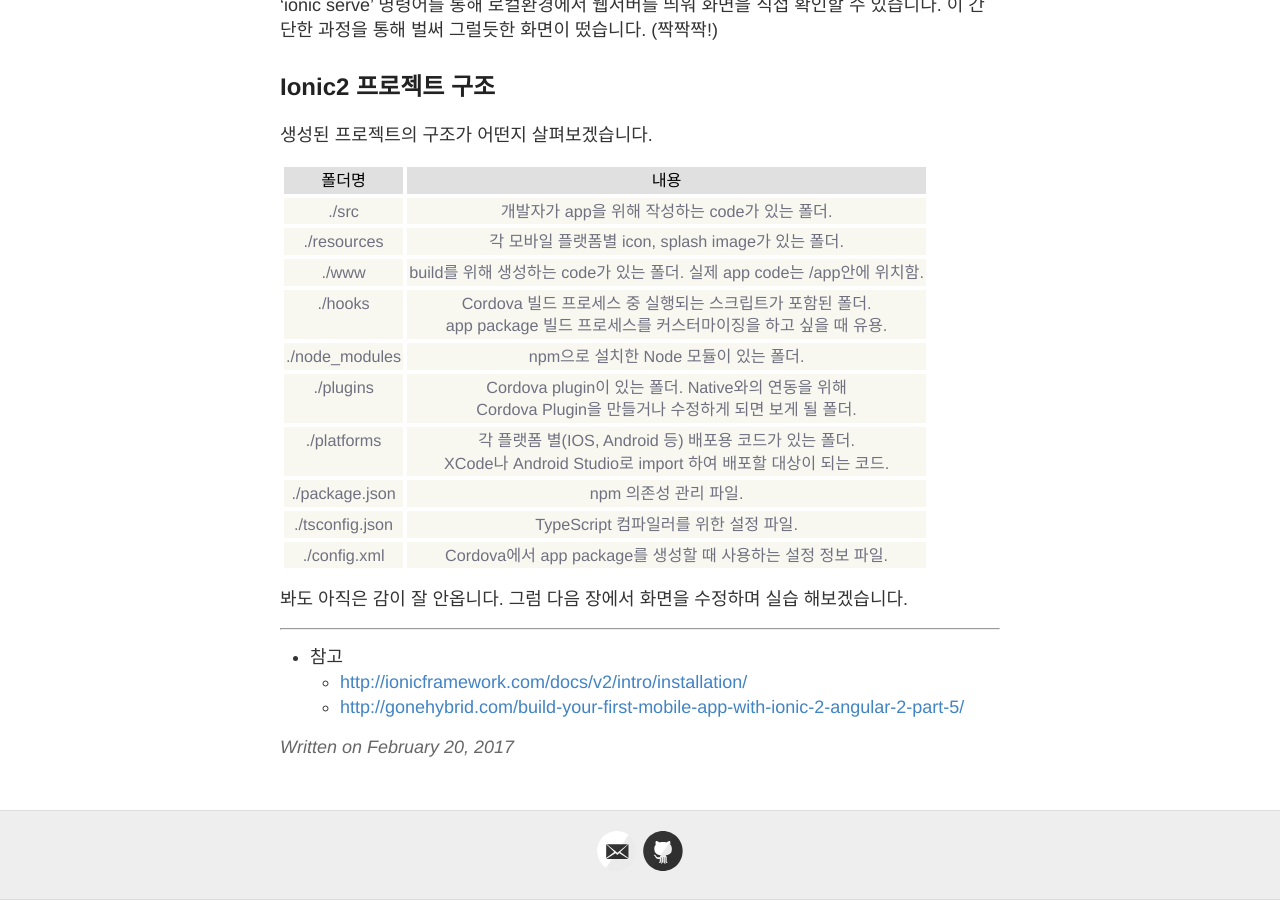
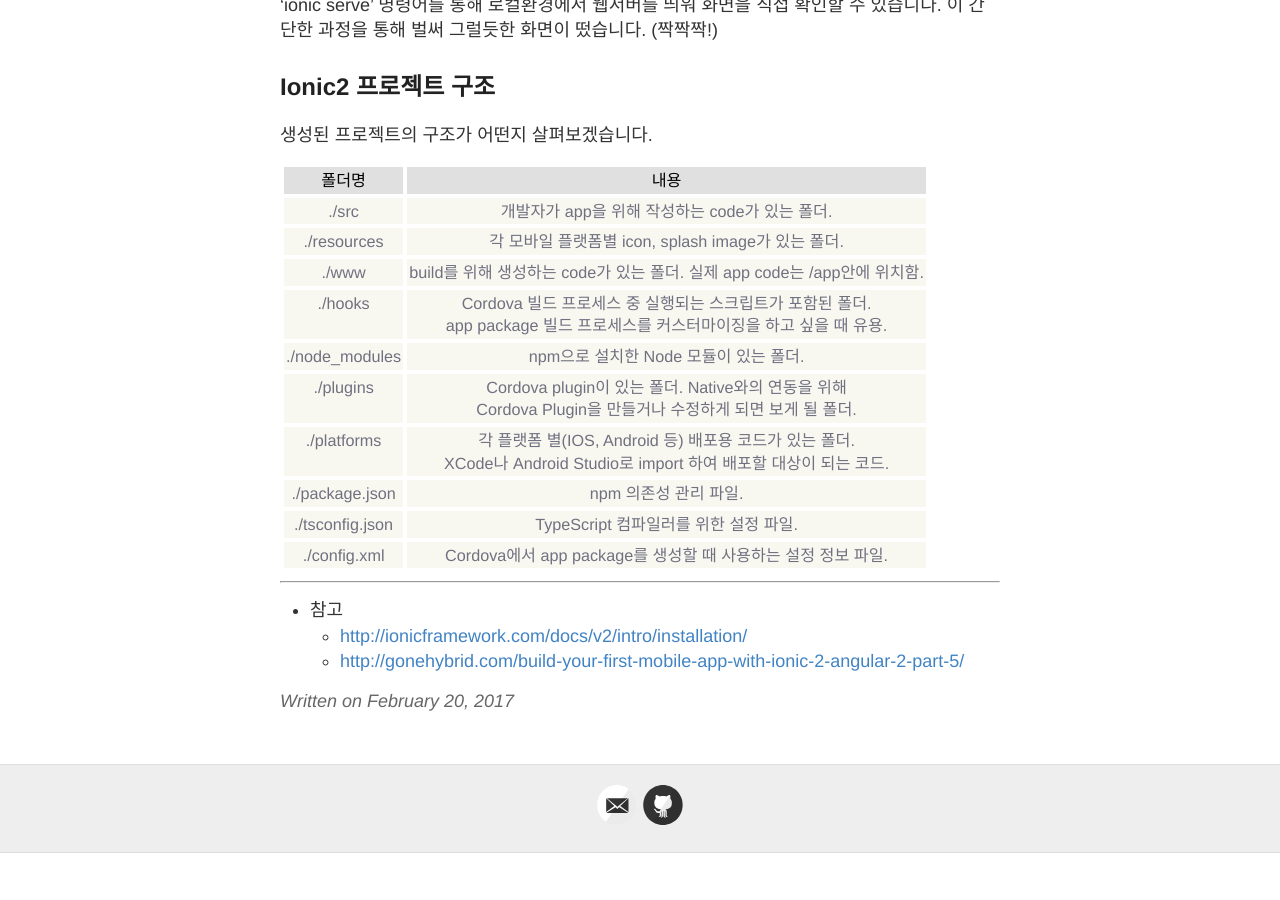
Before and after one commit to sungjun221/sungjun221.github.io, a Jekyll site: the page built from _posts/2017-02-20-ionic2-install.markdown, in a window 1280 px wide and 900 px high, scrolled down 801 px. Built offline with Jekyll 4.4.1, drawn with Linux system fonts in a browser that asks for light colours; after the commit the page ends 1654 px from its top, so only the background shows below that; some of the changed text lies outside the part shown.

Commit message:
Changed some previous posts

```diff
--- a/_posts/2017-02-19-using-ionic2-firebase3-intro.markdown
+++ b/_posts/2017-02-19-using-ionic2-firebase3-intro.markdown
@@ -70,5 +70,3 @@
 > Firebase is a mobile and web application platform with tools and infrastructure designed to help developers build high-quality apps.
 
 Firebase는 모바일 또는 웹어플리케이션을 만들 때 메시징, 인증, DB, 저장소 등의 운영/인프라영역 구축을 제공해주는 플랫폼입니다. 그래서 개발자는 서버구성이나 관리, 인증체계 구축 등을 신경쓰지 않고 Firebase에서 제공해주는 것을 그대로 사용하면 됩니다.
-
-그럼 Ionic2+Firebase3를 이용한 앱개발 방법에 대해 다음 장에서 설명을 이어가겠습니다.
--- a/_posts/2017-02-20-ionic2-install.markdown
+++ b/_posts/2017-02-20-ionic2-install.markdown
@@ -1,6 +1,6 @@
 ---
 layout: post
-title:  "Ionic2 시작하기"
+title:  "Ionic2 프로젝트 만들기"
 date:   2017-02-20 12:56:00 +0900
 categories: ionic
 ---
@@ -50,7 +50,6 @@
 | ./tsconfig.json	 	| TypeScript 컴파일러를 위한 설정 파일.         |
 | ./config.xml	 		| Cordova에서 app package를 생성할 때 사용하는 설정 정보 파일.           |
 
-봐도 아직은 감이 잘 안옵니다. 그럼 다음 장에서 화면을 수정하며 실습 해보겠습니다.
 - - -
 * 참고
     - [http://ionicframework.com/docs/v2/intro/installation/](http://ionicframework.com/docs/v2/intro/installation/)
```
